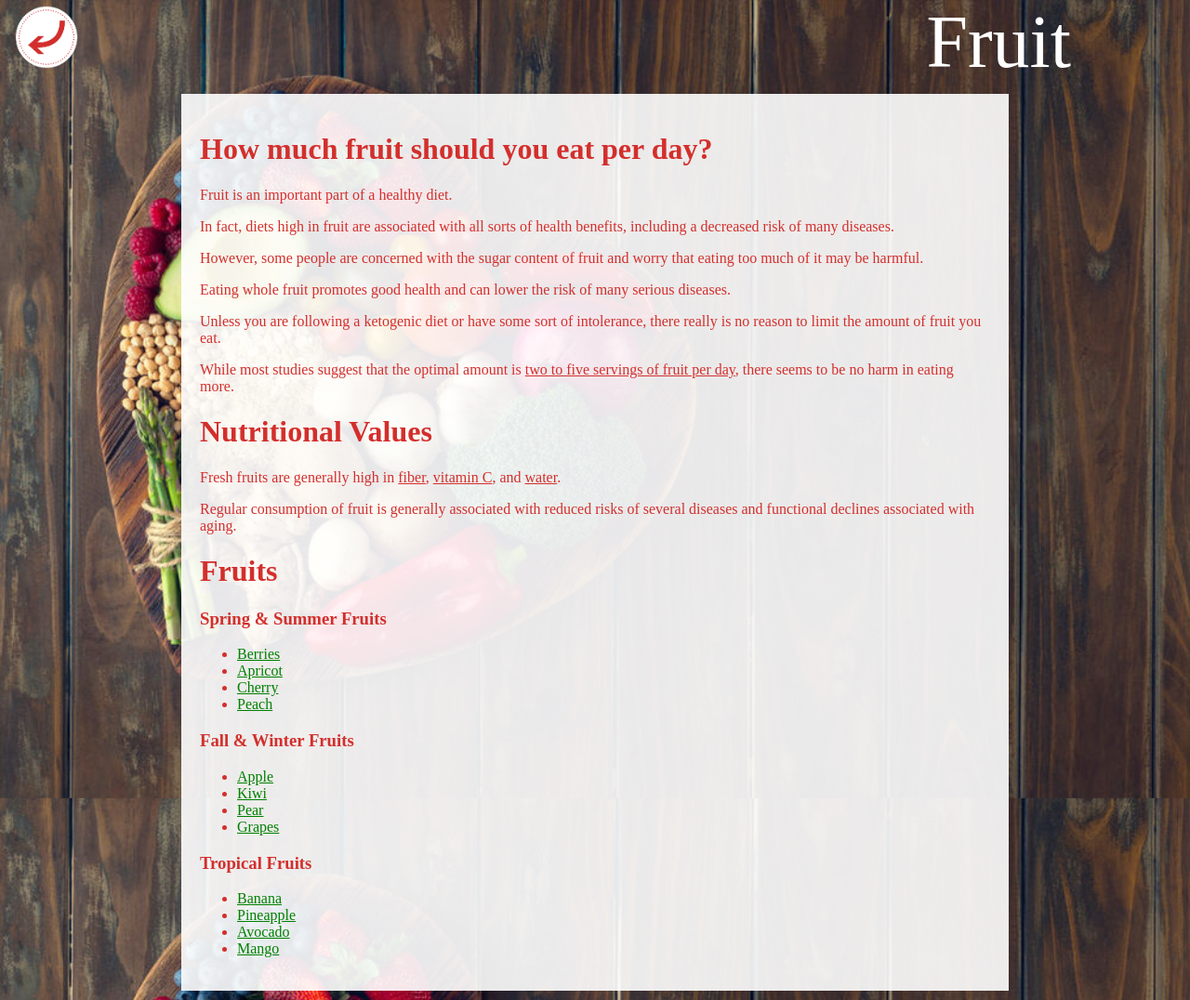
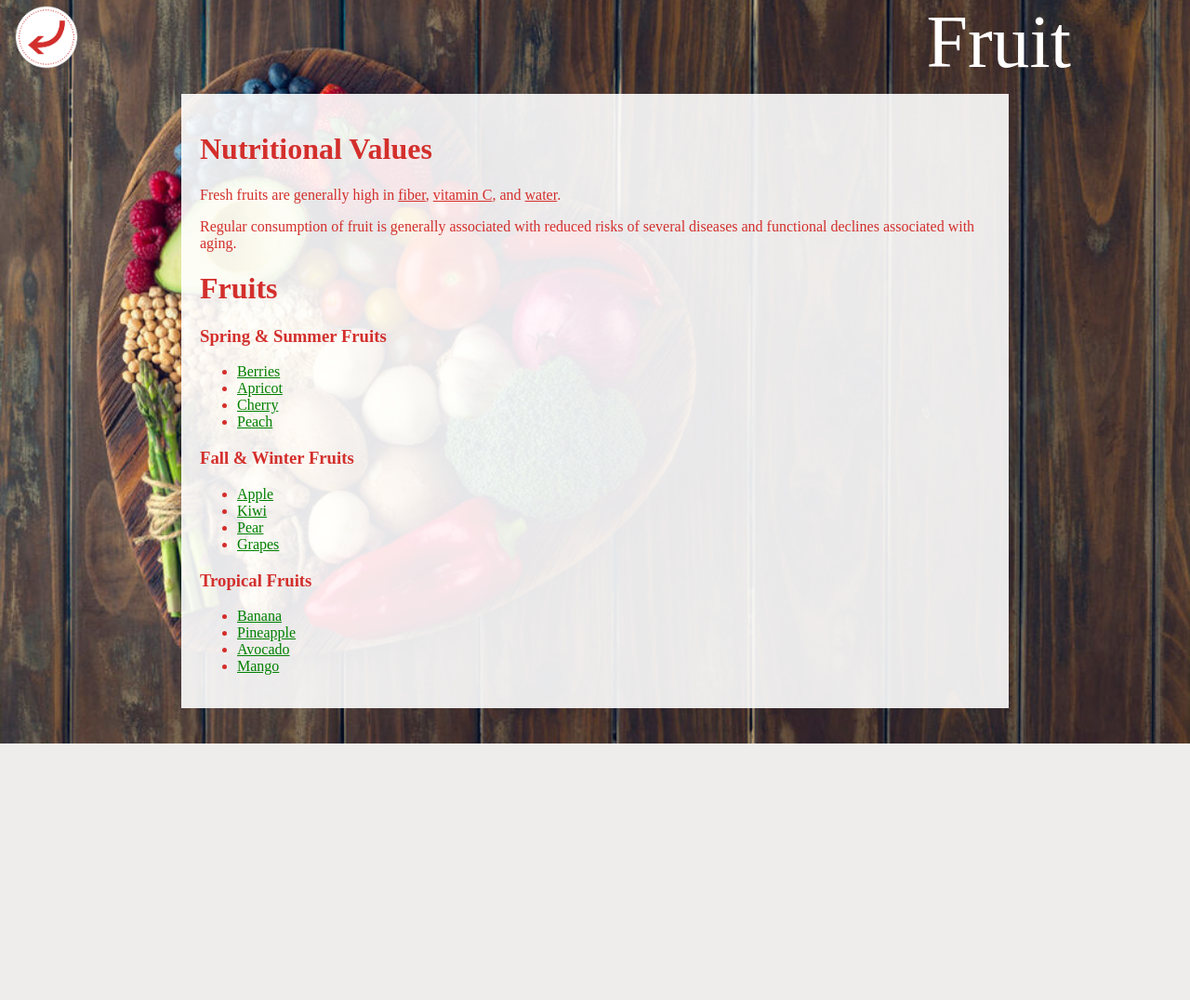
Before and after one commit to marialuquea/Realfooding, a Flask app: page /fruit/ in a window 1280 px wide. Shown: the whole page at 93% size. After the commit the page ends 800 px from the top, so only its background shows below. Run offline with Flask 2, Linux system fonts and the light colour scheme; some web fonts are replaced.

```diff
--- a/app.py
+++ b/app.py
@@ -1,6 +1,7 @@
 from flask import *
 import os
 app = Flask(__name__)
+app.secret_key = os.urandom(12)
 
 recipes_data = json.load(open("static/jsonfiles/recipes.json"))
 
@@ -198,5 +199,5 @@ def groceryopt(option):
 
 
 if __name__ == "__main__":
-    app.secret_key = os.urandom(12)
+
     app.run(host='0.0.0.0', debug=True)
--- a/static/css/design.css
+++ b/static/css/design.css
@@ -226,13 +226,13 @@ span {
   color: white;
 }
 .c2{
-  display: flex;
-  justify-content: center;
-  align-items: center;
   font-size: 40px;
   background: rgba(255, 255, 255, 0.9);
   font-family: "Delius Unicase";
   margin: 20px 40px;
+  width: 600px;
+  margin: 20px auto;
+  padding: 20px;
 }
 
 .login_container{
--- a/templates/realfood/fruit_layout.html
+++ b/templates/realfood/fruit_layout.html
@@ -19,15 +19,6 @@
 
       <div class="information">
         {% block content %}
-
-          <h1>How much fruit should you eat per day?</h1>
-          <p>Fruit is an important part of a healthy diet.</p>
-          <p>In fact, diets high in fruit are associated with all sorts of health benefits, including a decreased risk of many diseases.</p>
-          <p>However, some people are concerned with the sugar content of fruit and worry that eating too much of it may be harmful.</p>
-          <p>Eating whole fruit promotes good health and can lower the risk of many serious diseases.</p>
-          <p>Unless you are following a ketogenic diet or have some sort of intolerance, there really is no reason to limit the amount of fruit you eat.</p>
-          <p>While most studies suggest that the optimal amount is <span>two to five servings of fruit per day</span>, there seems to be no harm in eating more.</p>
-
 
           <h1>Nutritional Values</h1>
           <p>Fresh fruits are generally high in <span>fiber</span>, <span>vitamin C</span>, and <span>water</span>.</p>
```
Also changed, not shown: static/jsonfiles/doubts.json (added, +7 -0 lines), 1 other file.
